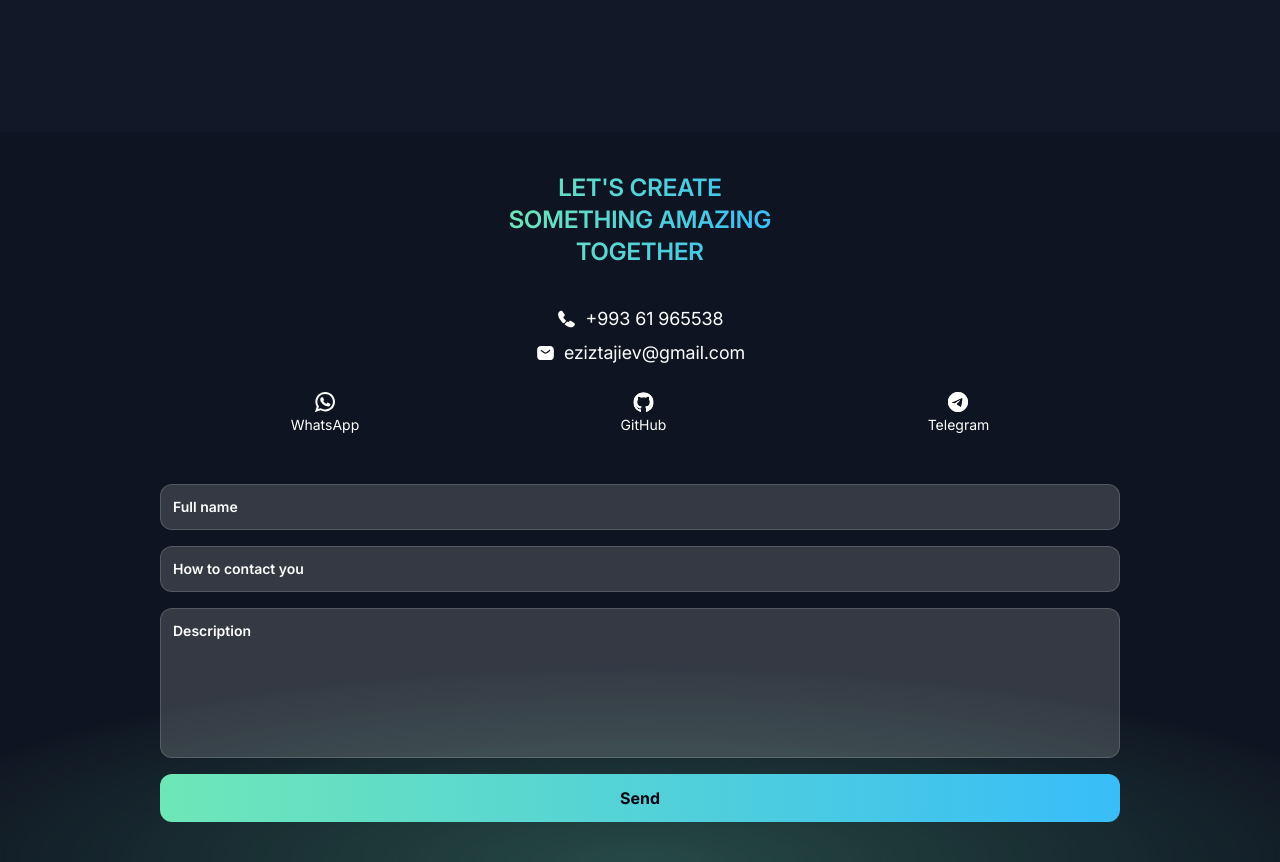
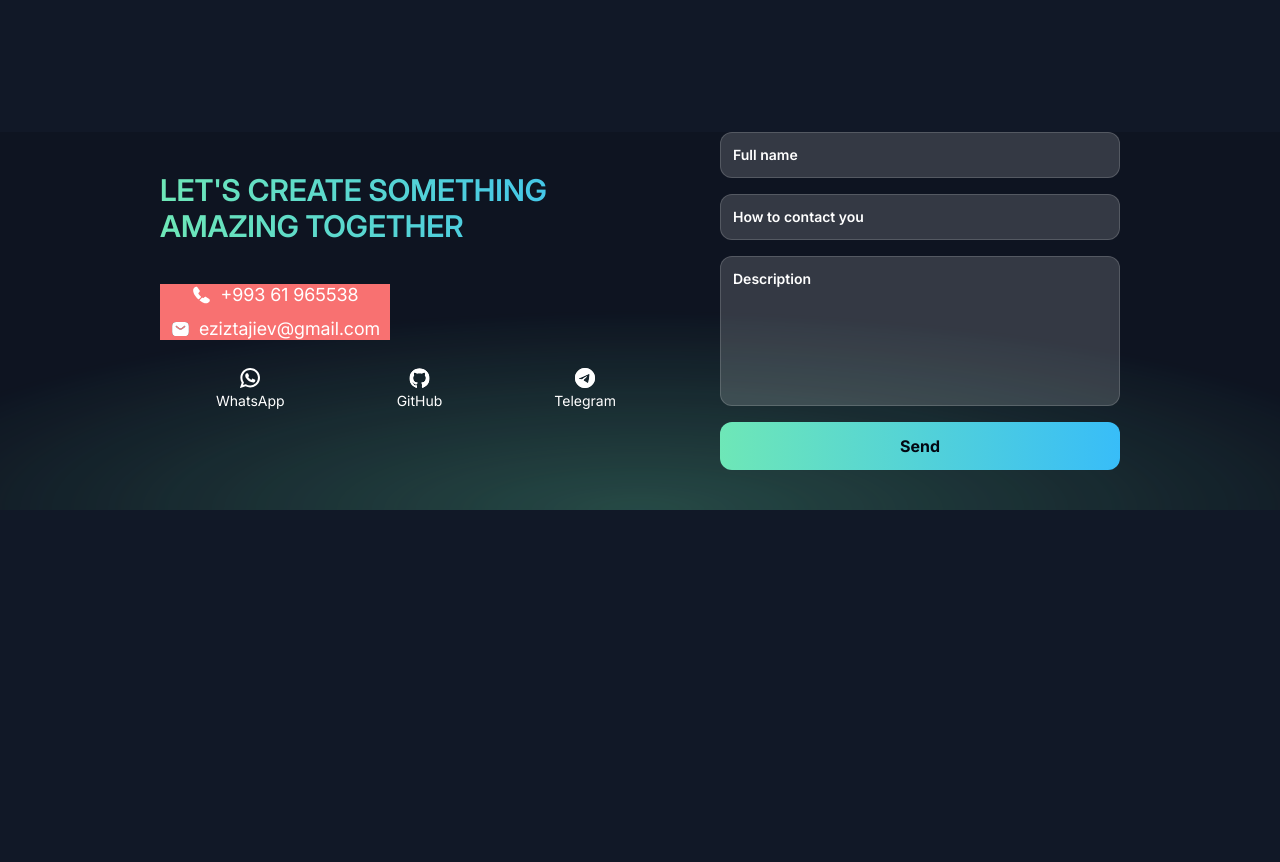
Before and after one commit to eziz-tajiev/Portfolio, a Next.js app: page / in a window 1280 px wide. Shown: the part 4520-5382 px from the top of the page. After the commit the page ends 5030 px from the top, so only its background shows below. Built offline with nearby package versions, Linux system fonts and the light colour scheme.

Commit message:
srart to tablet version

```diff
--- a/src/sections/Contact.tsx
+++ b/src/sections/Contact.tsx
@@ -67,20 +67,19 @@ const socialMedia = [
 export const ContactSection = () => {
   return(
       <div className="pt-8 pb-0">
-        <div className="relative overflow-x-clip z-10">
+        <div className="relative overflow-x-clip">
         <div className="absolute h-[400px] w-[1600px] bottom-0 bg-emerald-300/30 left-1/2 -translate-x-1/2 [mask-image:radial-gradient(50%_50%_at_bottom_center,black,transparent)] -z-10"></div>
         <div className="bg-black/15">
           <div className="container">
-            <div className="md:flex flex-col flex gap-12">
+            <div className="flex flex-col gap-12 lg:flex lg:flex-row lg:justify-between">
               {/* 1 element */}
-              <div>
-                <div className="flex justify-center py-10">
-                  <h2 className="text-2xl w-[274px] text-center font-semibold uppercase bg-clip-text
+              <div className="lg:w-[530px]">
+                <div className="flex justify-center md:justify-start py-10">
+                  <h2 className="text-2xl md:text-3xl w-[274px] md:w-[510px] text-center md:text-start font-semibold uppercase bg-clip-text
                   bg-gradient-to-r from-emerald-300 to-sky-400 text-transparent">Let's create something amazing together</h2>
                 </div>
-                <div className="">
-                  <div className="flex justify-center">
-                    <div className="flex flex-col items-center justify-center text-[18px] leading-[21.78px] gap-3 w-[230px]">
+                  <div className="bg-red-400 flex justify-center md:justify-start md:inline-flex">
+                    <div className="flex flex-col items-center justify-center md:justify-start text-[18px] leading-[21.78px] gap-3 w-[230px]">
                       {contacts.map(contact=>(
                       <a href={contact.href} className="inline-flex gap-2 items-center">
                         <span>{contact.icon}</span>
@@ -98,15 +97,16 @@ export const ContactSection = () => {
                         </a>
                       ))}
                   </div>
-                </div>
               </div>
                 <div>
                   {/* 2 element */}
-                  <div className="flex flex-col gap-4 pb-10">
-                    <input type="text" placeholder="Full name" className="contact-input"/>
-                    <input type="text" placeholder="How to contact you" className="contact-input"/>
-                    <textarea placeholder="Description" className="contact-input resize-none h-[150px]"></textarea>
-                    <button className="text-base font-bold py-3 bg-gradient-to-r from-emerald-300 to-sky-400 rounded-xl text-gray-950">Send</button>
+                  <div className="md:flex md:justify-center">
+                    <div className="flex flex-col gap-4 pb-10 md:w-[400px]">
+                      <input type="text" placeholder="Full name" className="contact-input"/>
+                      <input type="text" placeholder="How to contact you" className="contact-input"/>
+                      <textarea placeholder="Description" className="contact-input resize-none h-[150px]"></textarea>
+                      <button className="text-base font-bold py-3 bg-gradient-to-r from-emerald-300 to-sky-400 rounded-xl text-gray-950">Send</button>
+                    </div>
                   </div>
                 </div>
               </div>
```
